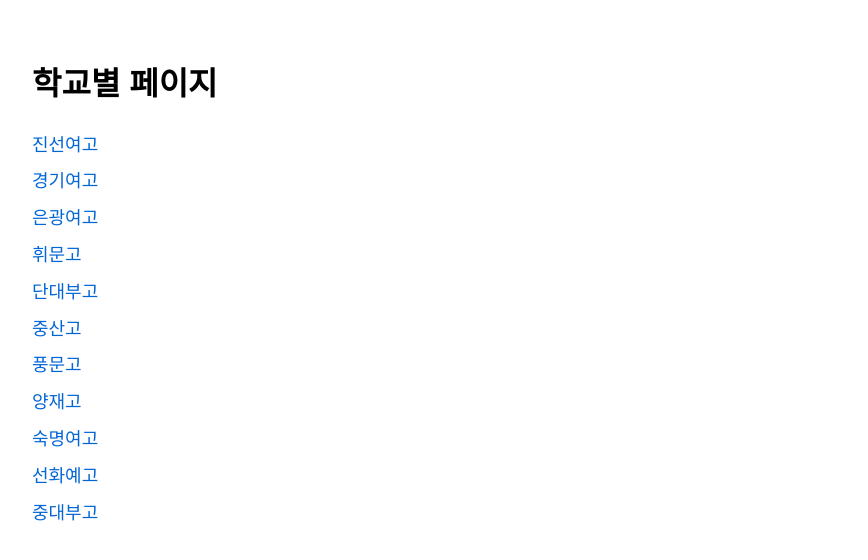
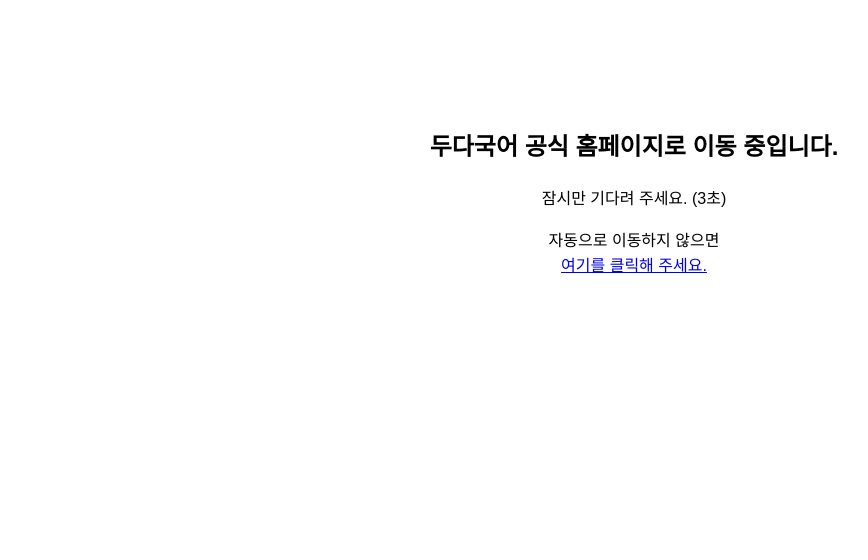
Before and after one commit to dudakorean/duda, a plain HTML site: page index.html in a window 1280 px wide. Shown: the whole page, without its empty margins (6-874 px from the left). Drawn offline with Linux system fonts and the light colour scheme.

Commit message:
Update index.html

```diff
--- a/index.html
+++ b/index.html
@@ -2,50 +2,29 @@
 <html lang="ko">
 <head>
   <meta charset="UTF-8">
-  <title>학교별 페이지 목록</title>
+  <title>두다국어</title>
+
+  <!-- 3초 후 홈페이지로 이동 -->
+  <meta http-equiv="refresh" content="3; url=https://blog.naver.com/du-da">
+
   <style>
     body {
       font-family: Arial, sans-serif;
-      padding: 30px;
+      text-align: center;
+      padding-top: 100px;
       line-height: 1.6;
-    }
-    h1 {
-      margin-bottom: 20px;
-    }
-    ul {
-      list-style: none;
-      padding: 0;
-    }
-    li {
-      margin: 8px 0;
-    }
-    a {
-      text-decoration: none;
-      font-size: 18px;
-      color: #0366d6;
-    }
-    a:hover {
-      text-decoration: underline;
     }
   </style>
 </head>
 <body>
 
-  <h1>학교별 페이지</h1>
+  <h2>두다국어 공식 홈페이지로 이동 중입니다.</h2>
+  <p>잠시만 기다려 주세요. (3초)</p>
 
-  <ul>
-    <li><a href="jinseon.html">진선여고</a></li>
-    <li><a href="kyunggigirls.html">경기여고</a></li>
-    <li><a href="eunkwang.html">은광여고</a></li>
-    <li><a href="whimoon.html">휘문고</a></li>
-    <li><a href="dandae.html">단대부고</a></li>
-    <li><a href="jungsan.html">중산고</a></li>
-    <li><a href="poongmoon.html">풍문고</a></li>
-    <li><a href="yangjae.html">양재고</a></li>
-    <li><a href="sookmyung.html">숙명여고</a></li>
-    <li><a href="sunhwa.html">선화예고</a></li>
-    <li><a href="chungdae.html">중대부고</a></li>
-  </ul>
+  <p>
+    자동으로 이동하지 않으면<br>
+    <a href="https://blog.naver.com/du-da">여기를 클릭해 주세요.</a>
+  </p>
 
 </body>
 </html>
```
